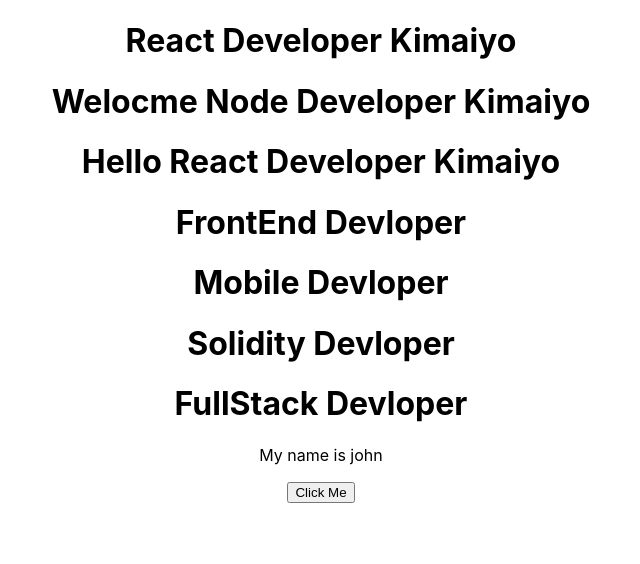
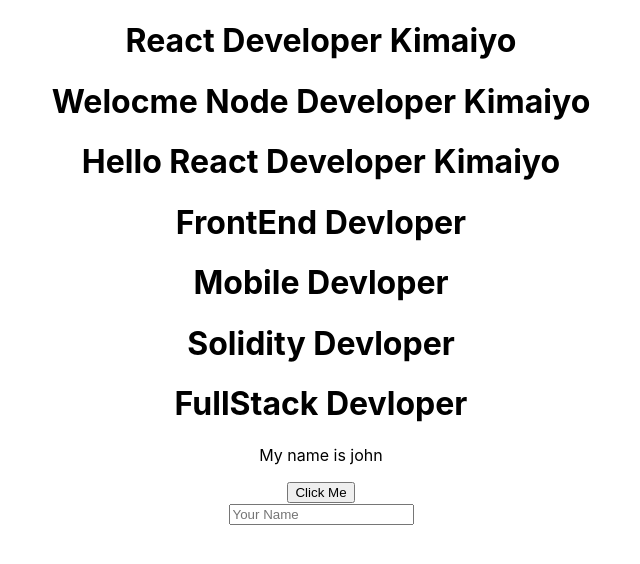
Before and after one commit to JohnKimaiyo/react_vol_8, a React (Create React App) app: page / in a window 1280 px wide. Shown: the top 564 px of the page, without its empty margins (319-959 px from the left). Built offline with nearby package versions, Linux system fonts and the light colour scheme.

Commit message:
form usestate

```diff
--- a/src/App.js
+++ b/src/App.js
@@ -5,7 +5,7 @@
 import Myname from "./components/Myname";
 import Title from "./components/Title";
 import Welcome from "./components/Welcome";
-
+import Form from "./components/Form";
 function App() {
   return (
     <div className="App">
@@ -17,6 +17,7 @@
       <Title name="Solidity Devloper" />
       <Title name="FullStack Devloper" />
       <Myname />
+      <Form />
     </div>
   );
 }
--- /dev/null
+++ b/src/components/Form.js
@@ -0,0 +1,21 @@
+import { useState } from "react";
+
+function Form() {
+  const [name, setName] = useState("");
+
+  return (
+    <div>
+      <form>
+        <input
+          type="text"
+          value={name}
+          onChange={(e) => setName(e.target.value)}
+          placeholder="Your Name"
+        />
+        <p>{name}</p>
+      </form>
+    </div>
+  );
+}
+
+export default Form;
```
